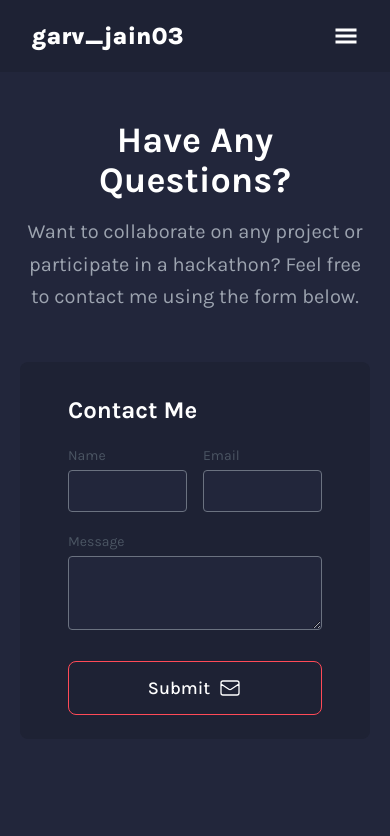
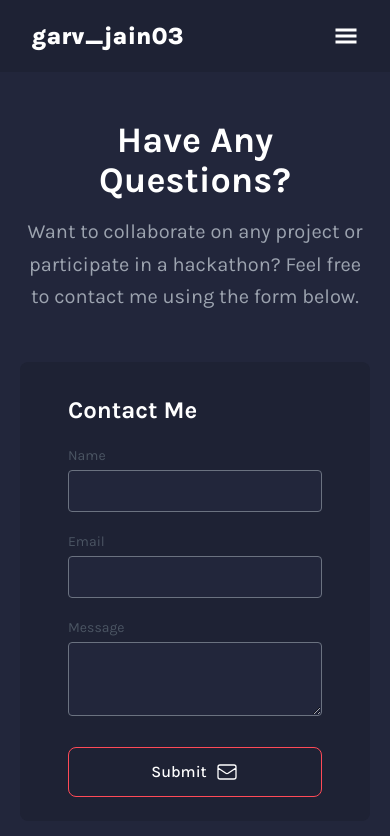
Before and after one commit to GarvJain03/garvjain.me, a Next.js app: page /contact in a window 390 px wide. Shown: the top 836 px of the page. Built offline with nearby package versions, Linux system fonts and the light colour scheme.

Commit message:
fix: form responsiveness

```diff
--- a/components/Contact/ContactForm.tsx
+++ b/components/Contact/ContactForm.tsx
@@ -66,7 +66,7 @@ const ContactForm: React.FC = () => {
         Contact Me
       </h1>
       <div className="-m-2 flex flex-wrap">
-        <div className="w-1/2 p-2">
+        <div className="w-full p-2 lg:w-1/2">
           <div className="relative">
             <label htmlFor="name" className="text-sm leading-7 text-gray-600">
               Name
@@ -82,7 +82,7 @@ const ContactForm: React.FC = () => {
             />
           </div>
         </div>
-        <div className="w-1/2 p-2">
+        <div className="w-full p-2 lg:w-1/2">
           <div className="relative">
             <label htmlFor="email" className="text-sm leading-7 text-gray-600">
               Email
@@ -119,7 +119,7 @@ const ContactForm: React.FC = () => {
           type="submit"
           className="mx-2 mt-4 flex w-full items-center justify-center space-x-2 rounded-lg border border-soft-red px-8 py-3 text-white transition duration-200 ease-in-out hover:bg-soft-red active:outline-soft-red"
         >
-          <span className="text-lg font-medium">Submit</span>
+          <span className="text-md font-medium lg:text-lg">Submit</span>
           <svg
             xmlns="http://www.w3.org/2000/svg"
             className="h-6 w-6"
```
